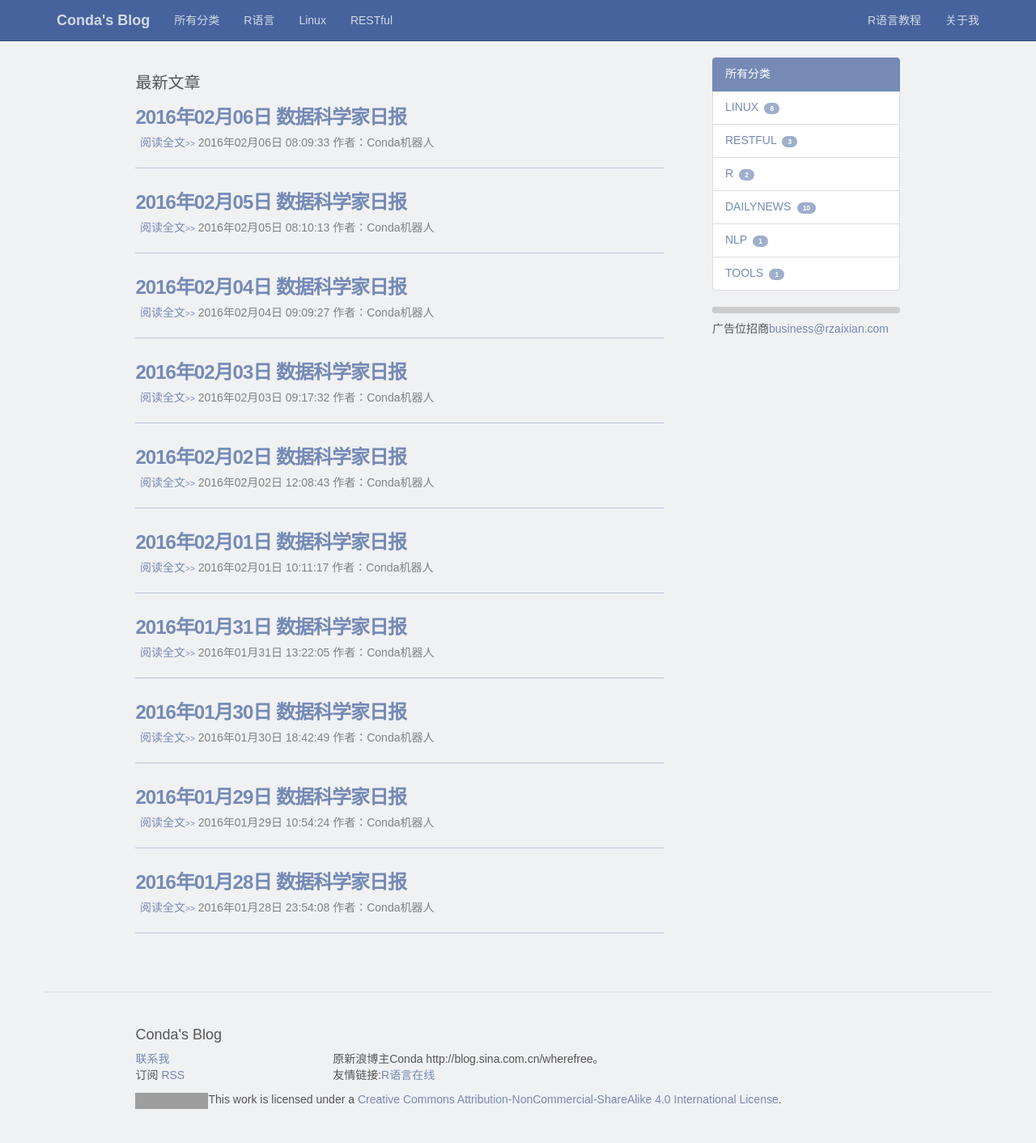
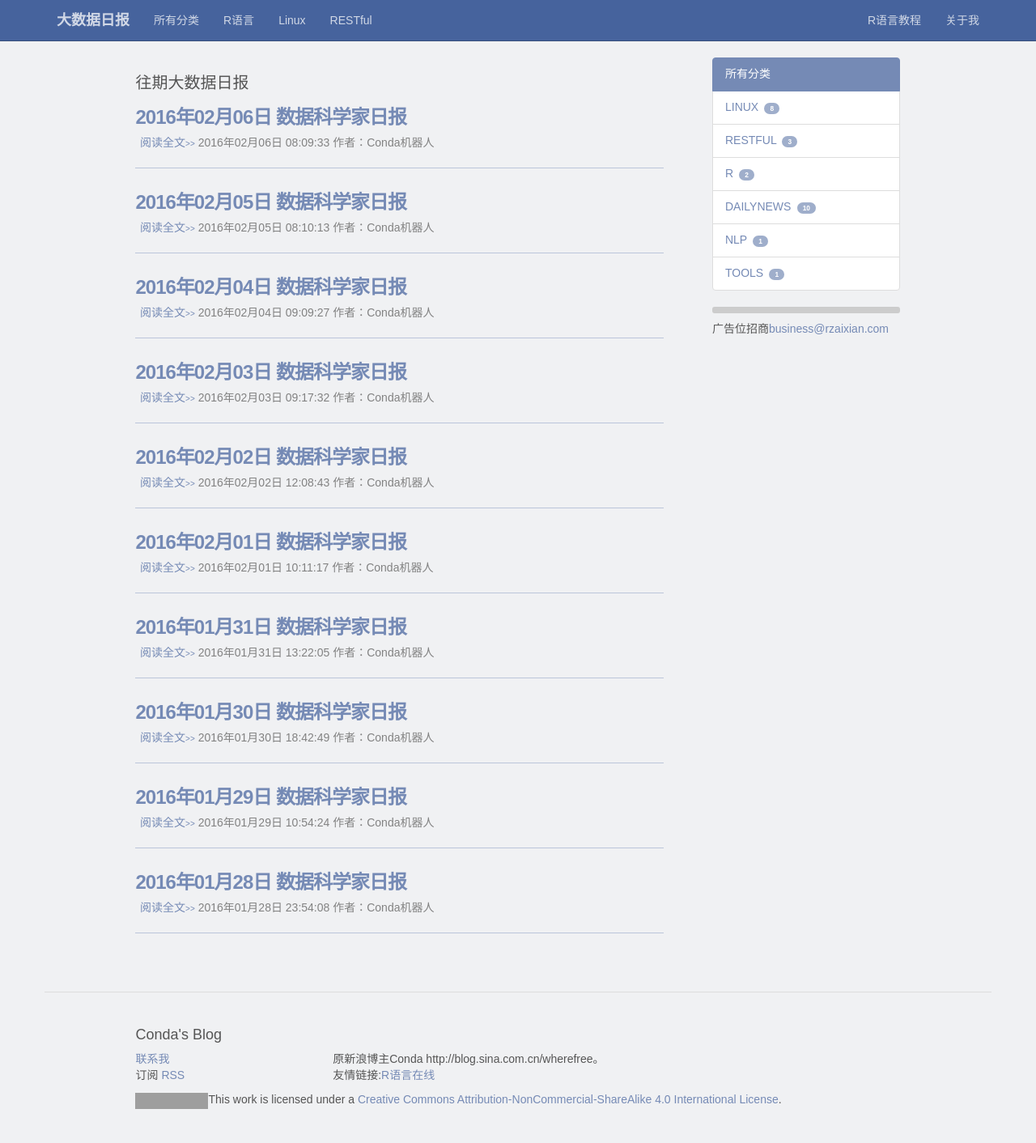
Before and after one commit to fun360/fun360, a Jekyll site: the page built from index.html, in a window 1280 px wide. Shown: the whole page at 81% size. Built offline with Jekyll 4.4.1, drawn with Linux system fonts in a browser that asks for light colours; comment, search, counter and statistics services are not loaded; grey boxes are pictures that could not be loaded.

Commit message:
front page 20

```diff
--- a/_includes/header.html
+++ b/_includes/header.html
@@ -7,7 +7,7 @@
         <span class="icon-bar"></span>
         <span class="icon-bar"></span>
       </button>
-      <a href="/" class="navbar-brand">Conda's Blog</a>
+      <a href="/" class="navbar-brand">大数据日报</a>
 
 
 
--- a/index.html
+++ b/index.html
@@ -4,7 +4,7 @@ layout: default
 
 <div class="home">
 
-  <h1 class="page-heading">最新文章</h1>
+  <h1 class="page-heading">往期大数据日报</h1>
 
   <ul class="post-list">
     {% for post in site.categories["dailynews"] limit:20 %}
```
